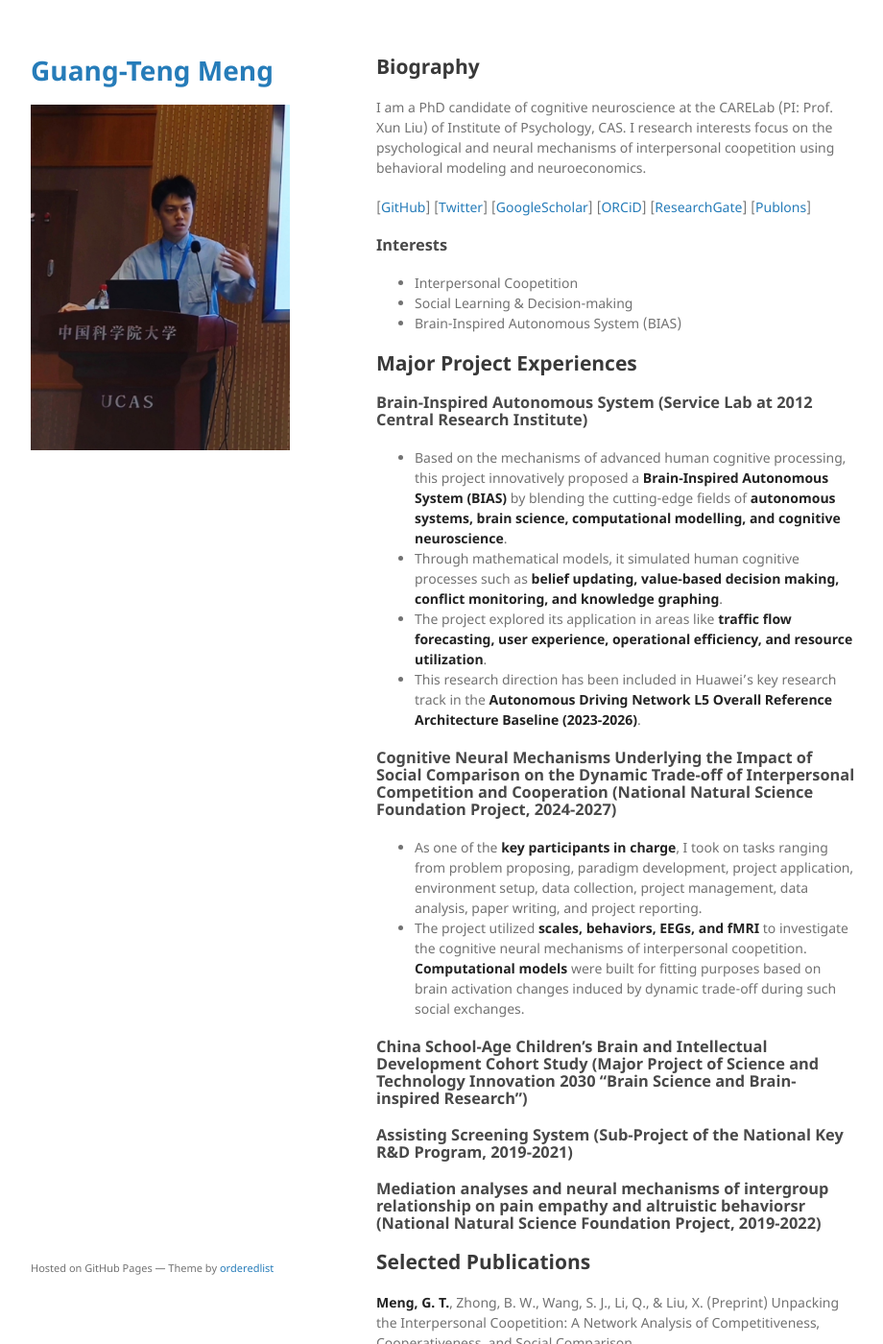
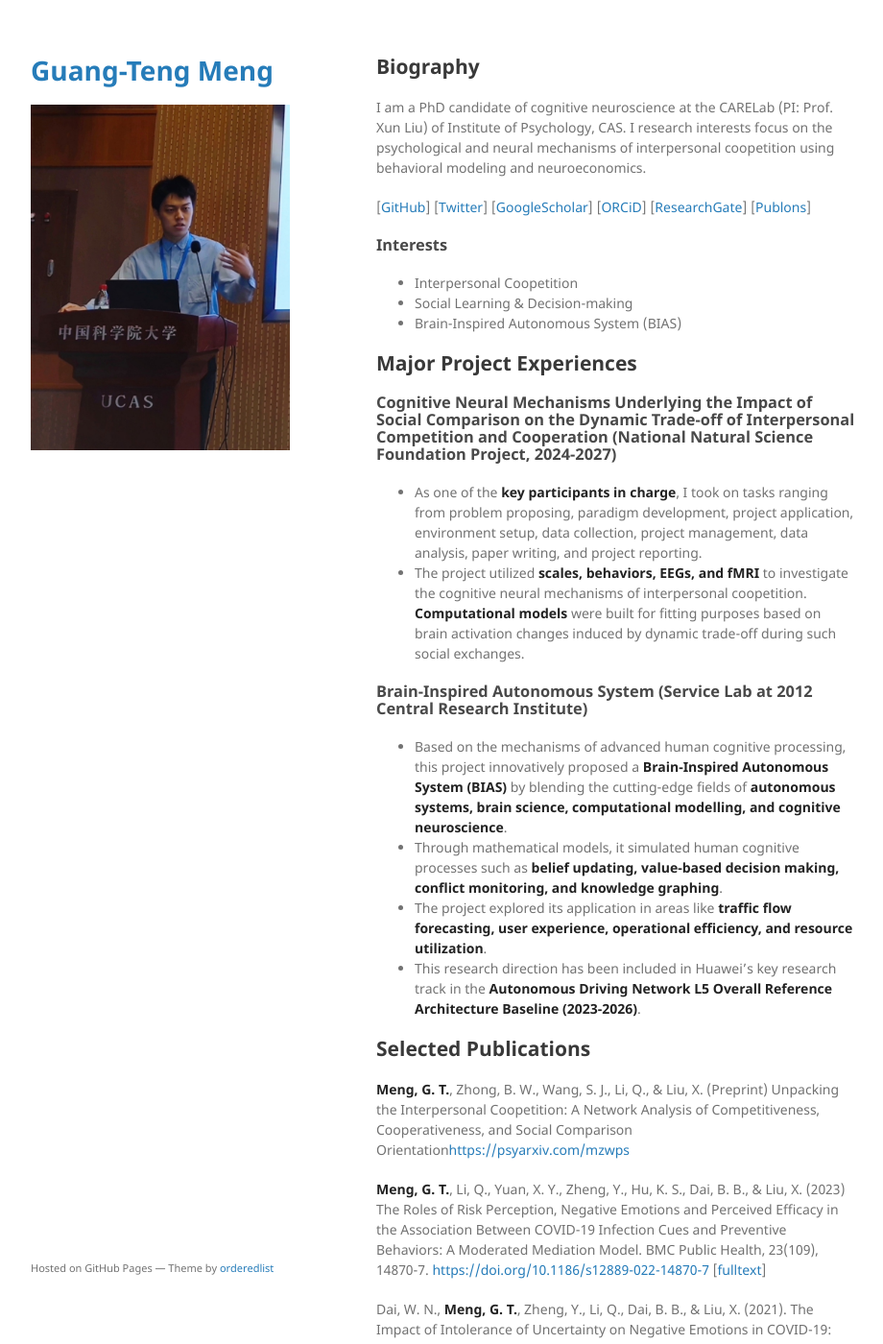
Before and after one commit to GuangtengMeng/GuangtengMeng.github.io, a Jekyll site: the page built from index.md, in a window 1280 px wide and 1400 px high. Shown: the whole window at 96% size, without its empty margins (178-1098 px from the left). Built offline with Jekyll 4.4.1, drawn with Linux system fonts in a browser that asks for light colours; the repository's description, which GitHub fills in, is left out; our own code applies the rules of GitHub Pages for plain Markdown files; some of the changed text lies outside the part shown.

Commit message:
Update index.md

```diff
--- a/index.md
+++ b/index.md
@@ -22,23 +22,15 @@ I am a PhD candidate of cognitive neuroscience at the CARELab (PI: Prof. Xun Liu
 
 
 ## Major Project Experiences
+### Cognitive Neural Mechanisms Underlying the Impact of Social Comparison on the Dynamic Trade-off of Interpersonal Competition and Cooperation (National Natural Science Foundation Project, 2024-2027)
+- As one of the **key participants in charge**, I took on tasks ranging from problem proposing, paradigm development, project application, environment setup, data collection, project management, data analysis, paper writing, and project reporting.
+- The project utilized **scales, behaviors, EEGs, and fMRI** to investigate the cognitive neural mechanisms of interpersonal coopetition. **Computational models** were built for fitting purposes based on brain activation changes induced by dynamic trade-off during such social exchanges.
 
 ### Brain-Inspired Autonomous System (Service Lab at 2012 Central Research Institute)
 - Based on the mechanisms of advanced human cognitive processing, this project innovatively proposed a **Brain-Inspired Autonomous System (BIAS)** by blending the cutting-edge fields of **autonomous systems, brain science, computational modelling, and cognitive neuroscience**.
 - Through mathematical models, it simulated human cognitive processes such as **belief updating, value-based decision making, conflict monitoring, and knowledge graphing**.
 - The project explored its application in areas like **traffic flow forecasting, user experience, operational efficiency, and resource utilization**.
 - This research direction has been included in Huawei's key research track in the **Autonomous Driving Network L5 Overall Reference Architecture Baseline (2023-2026)**.
-
-### Cognitive Neural Mechanisms Underlying the Impact of Social Comparison on the Dynamic Trade-off of Interpersonal Competition and Cooperation (National Natural Science Foundation Project, 2024-2027)
-- As one of the **key participants in charge**, I took on tasks ranging from problem proposing, paradigm development, project application, environment setup, data collection, project management, data analysis, paper writing, and project reporting.
-- The project utilized **scales, behaviors, EEGs, and fMRI** to investigate the cognitive neural mechanisms of interpersonal coopetition. **Computational models** were built for fitting purposes based on brain activation changes induced by dynamic trade-off during such social exchanges.
-
-### China School-Age Children's Brain and Intellectual Development Cohort Study (Major Project of Science and Technology Innovation 2030 "Brain Science and Brain-inspired Research")
-
-### Assisting Screening System (Sub-Project of the National Key R&D Program, 2019-2021)
-
-### Mediation analyses and neural mechanisms of intergroup relationship on pain empathy and altruistic behaviorsr (National Natural Science Foundation Project, 2019-2022)
-
 
 
 ## Selected Publications
```
Also changed, not shown: other parts of index.md (+1 -2 lines).
